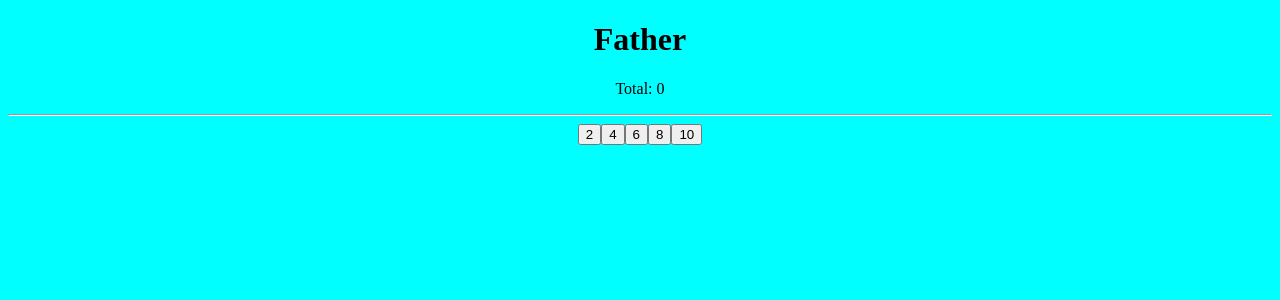
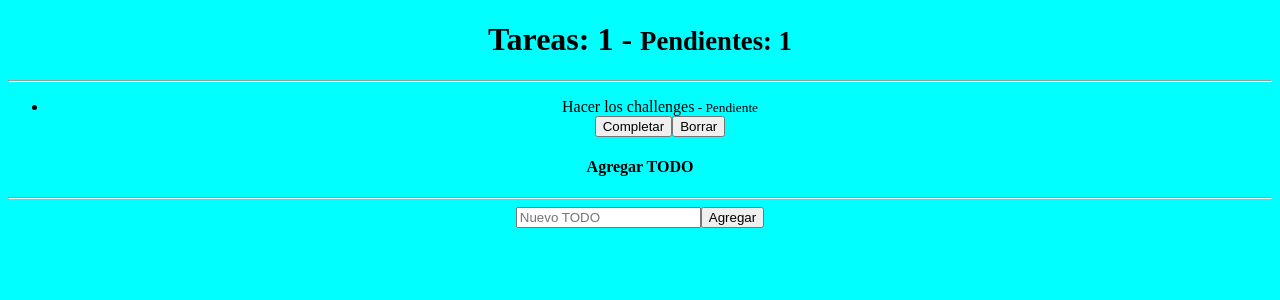
Before and after one commit to Clavijo110/EDyA2, a React (Create React App) app: page / in a window 1280 px wide. Shown: the top 300 px of the page. Built offline with nearby package versions, Linux system fonts and the light colour scheme.

Commit message:
Subir Challenge-React-09

```diff
--- a/src/App.js
+++ b/src/App.js
@@ -1,10 +1,10 @@
 import React from 'react';
-import { Father } from './components/Father';
+import { TodoApp } from './components/TodoApp';
 
 function App() {
     return (
         <div className="App">
-            <Father/>
+            <TodoApp/>
         </div>
     );
 }
--- a/src/components/Father.jsx
+++ /dev/null
@@ -1,30 +0,0 @@
-import React, { useState, useCallback } from "react";
-import { Son } from "./Son";
-
-export const Father = () => {
-    const list = [2, 4, 6, 8, 10];
-    const [valor, setValor] = useState(0);
-
-    // Memoiza la función increment
-    const increment = useCallback((num) => {
-        setValor((prevValor) => prevValor + num);
-    }, []);
-
-    return (
-        <div>
-            <h1>Father</h1>
-            <p>Total: {valor}</p>
-            <hr />
-
-            {
-                list.map((n, idx) => (
-                    <Son
-                        key={idx}
-                        numero={n}
-                        increment={increment}
-                    />
-                ))
-            }
-        </div>
-    );
-};
--- a/src/components/Son.jsx
+++ /dev/null
@@ -1,13 +0,0 @@
-import React from "react";
-
-export const Son = React.memo(({ numero, increment }) => {
-    console.log('Son re-rendered...');
-    return (
-        <button
-            className="btn btn-primary mr-3"
-            onClick={() => { increment(numero) }}
-        >
-            {numero}
-        </button>
-    );
-});
--- /dev/null
+++ b/src/components/TodoAdd.jsx
@@ -0,0 +1,33 @@
+import React, { useState } from 'react';
+
+export const TodoAdd = ({ handleAddTodo }) => {
+    const [description, setDescription] = useState('');
+
+    const handleSubmit = (e) => {
+        e.preventDefault();
+        if (description.trim().length <= 1) return;
+
+        handleAddTodo({
+            id: new Date().getTime(),
+            description,
+            done: false
+        });
+
+        setDescription('');
+    };
+
+    return (
+        <form onSubmit={handleSubmit}>
+            <input
+                type="text"
+                className='form-control'
+                placeholder="Nuevo TODO"
+                value={description}
+                onChange={(e) => setDescription(e.target.value)}
+            />
+            <button className='btn btn-outline-primary mt-1'>
+                Agregar
+            </button>
+        </form>
+    );
+};
--- /dev/null
+++ b/src/components/TodoApp.jsx
@@ -0,0 +1,56 @@
+import React, { useReducer } from 'react';
+import { TodoReducer } from './TodoReducer';
+import { TodoList } from './TodoList';
+import { TodoAdd } from './TodoAdd';
+
+const initialState = [
+    {
+        id: new Date().getTime(),
+        description: 'Hacer los challenges',
+        done: false
+    }
+];
+
+export const TodoApp = () => {
+    const [todos, dispatchTodo] = useReducer(TodoReducer, initialState);
+
+    const handleAddTodo = (newTodo) => {
+        dispatchTodo({
+            type: 'add',
+            payload: newTodo
+        });
+    };
+
+    const handleDeleteTodo = (todoId) => {
+        dispatchTodo({
+            type: 'delete',
+            payload: todoId
+        });
+    };
+
+    const handleToggleTodo = (todoId) => {
+        dispatchTodo({
+            type: 'toggle',
+            payload: todoId
+        });
+    };
+
+    return (
+        <>
+            <h1>Tareas: {todos.length} - <small>Pendientes: {todos.filter(todo => !todo.done).length}</small></h1>
+            <hr />
+
+            <div className="row">
+                <div className="col-7">
+                    <TodoList todos={todos} handleDelete={handleDeleteTodo} handleToggle={handleToggleTodo} />
+                </div>
+
+                <div className="col-5">
+                    <h4>Agregar TODO</h4>
+                    <hr />
+                    <TodoAdd handleAddTodo={handleAddTodo} />
+                </div>
+            </div>
+        </>
+    );
+};
--- /dev/null
+++ b/src/components/TodoItem.jsx
@@ -0,0 +1,29 @@
+import React from 'react';
+
+export const TodoItem = ({ todo, handleDelete, handleToggle }) => {
+    return (
+        <li className='list-group-item d-flex justify-content-between align-items-center'>
+            <div>
+                <span className={`align-self-center ${todo.done ? 'text-decoration-line-through' : ''}`}>
+                    {todo.description}
+                </span>
+                <small className={`ml-3 ${todo.done ? 'text-success' : 'text-danger'}`}>
+                    {todo.done ? ' - Completada' : ' - Pendiente'}
+                </small>
+            </div>
+
+            <div>
+                <button
+                    className={`btn btn-sm ${todo.done ? 'btn-success' : 'btn-warning'}`}
+                    onClick={() => handleToggle(todo.id)}
+                >
+                    {todo.done ? 'Reactivar' : 'Completar'}
+                </button>
+
+                <button className='btn btn-danger btn-sm ml-2' onClick={() => handleDelete(todo.id)}>
+                    Borrar
+                </button>
+            </div>
+        </li>
+    );
+};
--- /dev/null
+++ b/src/components/TodoList.jsx
@@ -0,0 +1,17 @@
+import React from 'react';
+import { TodoItem } from './TodoItem';
+
+export const TodoList = ({ todos, handleDelete, handleToggle }) => {
+    return (
+        <ul className="list-group">
+            {todos.map(todo => (
+                <TodoItem
+                    key={todo.id}
+                    todo={todo}
+                    handleDelete={handleDelete}
+                    handleToggle={handleToggle}
+                />
+            ))}
+        </ul>
+    );
+};
--- /dev/null
+++ b/src/components/TodoReducer.jsx
@@ -0,0 +1,19 @@
+export const TodoReducer = (state = [], action) => {
+    switch (action.type) {
+        case 'add':
+            return [...state, action.payload];
+
+        case 'delete':
+            return state.filter(todo => todo.id !== action.payload);
+
+        case 'toggle':
+            return state.map(todo =>
+                todo.id === action.payload
+                ? { ...todo, done: !todo.done }
+                : todo
+            );
+
+        default:
+            return state;
+    }
+};
```
Also changed, not shown: src/components/hola.jsx (added, +39 -0 lines).
